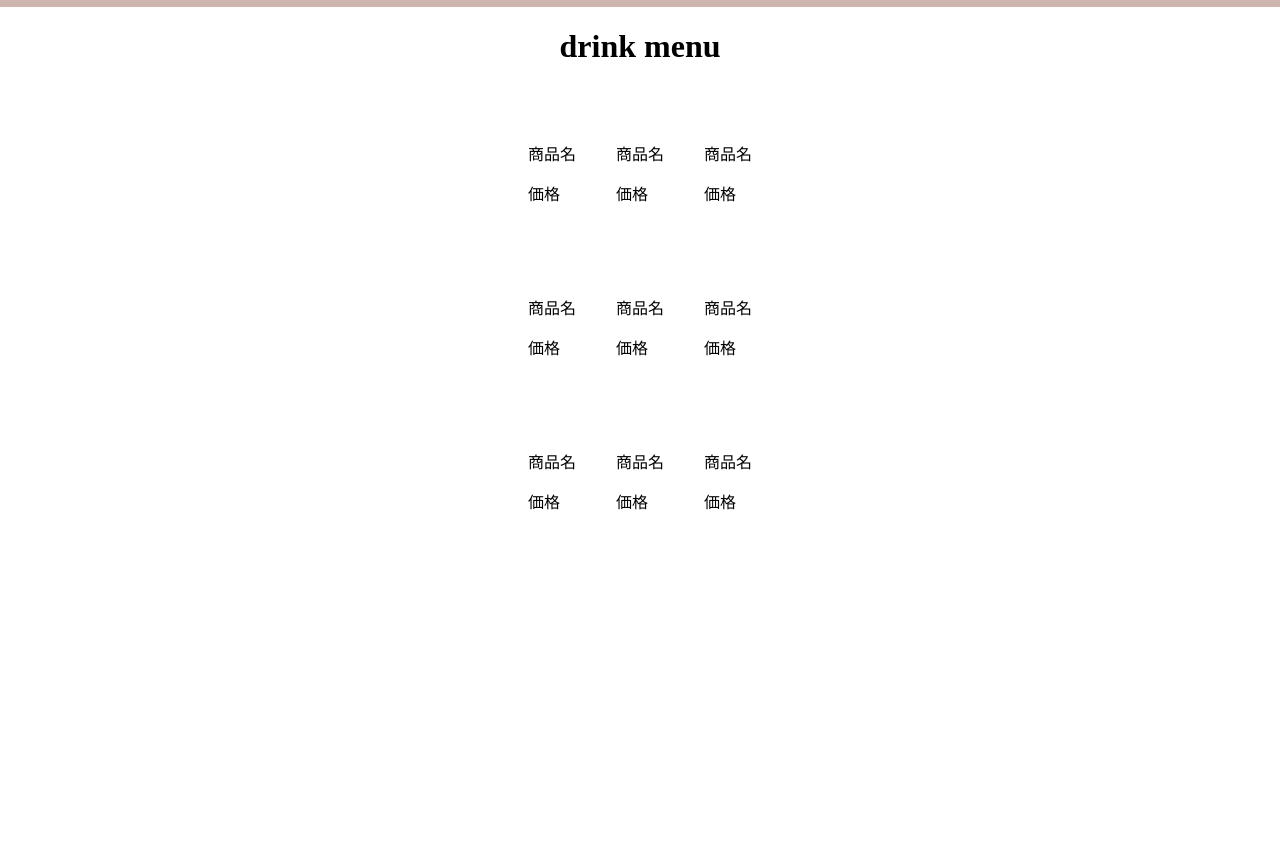
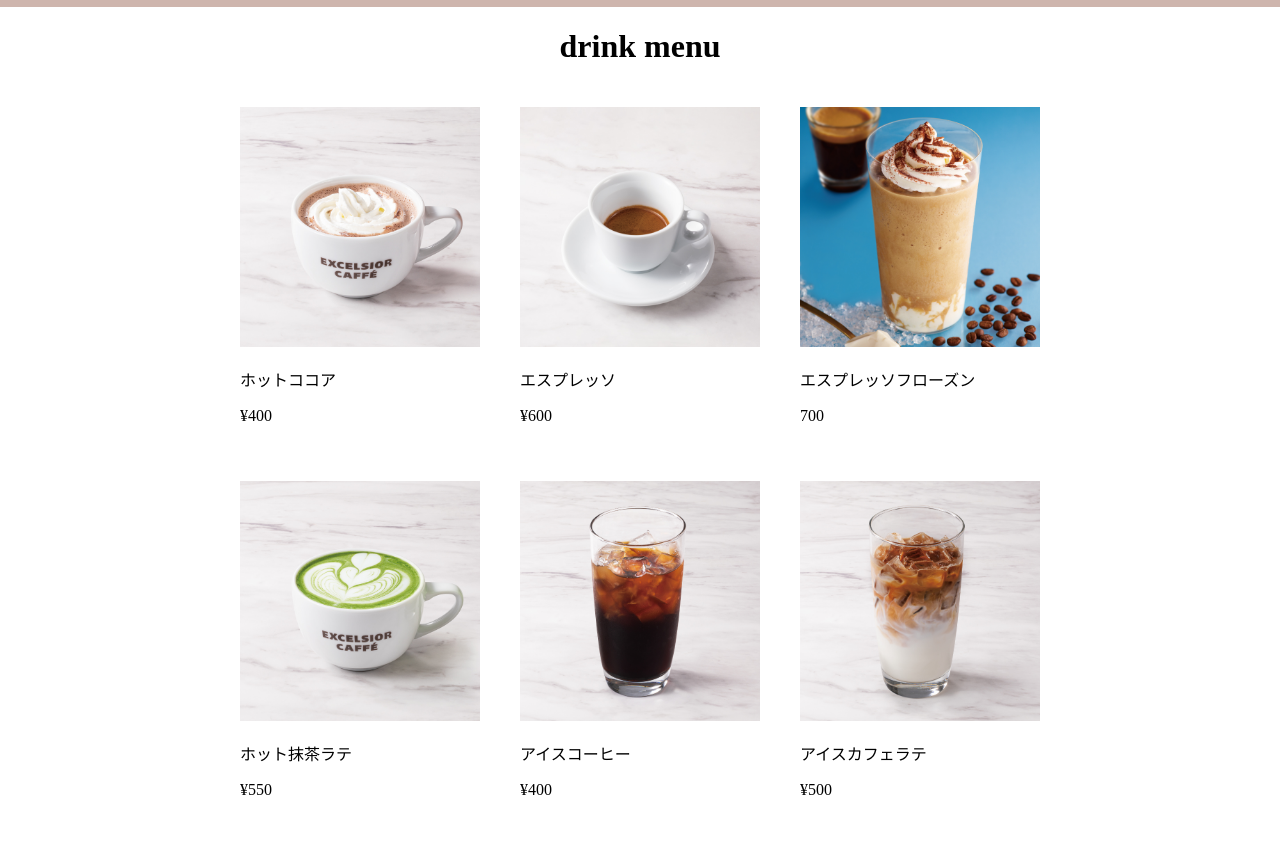
Before and after one commit to git-build-B-team/work-space, a plain HTML site: page drink.html in a window 1280 px wide. Shown: the part 97-949 px from the top of the page. Before the commit the page ends 800 px from the top, so only its background shows below. Drawn offline with nearby package versions, Linux system fonts and the light colour scheme.

Commit message:
プッシュします！

```diff
--- a/drink.html
+++ b/drink.html
@@ -27,59 +27,58 @@
     <div class="item">
 
         <div class="card">
-            <img src="img/sample.png" alt="">
-            <p>商品名</p>
-            <p>価格</p>
+			<img src="img/drink_cocoa.jpeg" alt="">
+			<p>ホットココア</p>
+			<p>¥400</p>
 		</div>
 
 		<div class="card">
-            <img src="img/sample.png" alt="">
-            <p>商品名</p>
-            <p>価格</p>
+			<img src="img/drink_espresso.jpeg" alt="">
+			<p>エスプレッソ</p>
+			<p>¥600</p>
 		</div>
 
 		<div class="card">
-            <img src="img/sample.png" alt="">
-            <p>商品名</p>
-            <p>価格</p>
+			<img src="img/drink_espressofrozen.jpeg" alt="">
+			<p>エスプレッソフローズン</p>
+			<p>700</p>
 		</div>
 
 		<div class="card">
-            <img src="img/sample.png" alt="">
-            <p>商品名</p>
-            <p>価格</p>
+			<img src="img/drink_hotmatcha.jpeg" alt="">
+			<p>ホット抹茶ラテ</p>
+			<p>¥550</p>
 		</div>
 
 		<div class="card">
-            <img src="img/sample.png" alt="">
-            <p>商品名</p>
-            <p>価格</p>
+			<img src="img/drink_icecoffee.jpeg" alt="">
+			<p>アイスコーヒー</p>
+			<p>¥400</p>
 		</div>
 
 		<div class="card">
-            <img src="img/sample.png" alt="">
-            <p>商品名</p>
-            <p>価格</p>
+			<img src="img/drink_icelate.jpeg" alt="">
+			<p>アイスカフェラテ</p>
+			<p>¥500</p>
 		</div>
 
 		<div class="card">
-            <img src="img/sample.png" alt="">
-            <p>商品名</p>
-            <p>価格</p>
+			<img src="img/drink_icematcha.jpeg" alt="">
+			<p>アイス抹茶ラテ</p>
+			<p>¥600</p>
 		</div>
 
 		<div class="card">
-            <img src="img/sample.png" alt="">
-            <p>商品名</p>
-            <p>価格</p>
+			<img src="img/drink_pistàcchiohoney.jpeg" alt="">
+			<p>ピスタチオハニーラテ</p>
+			<p>¥700</p>
 		</div>
 
 		<div class="card">
-            <img src="img/sample.png" alt="">
-            <p>商品名</p>
-            <p>価格</p>
+			<img src="img/drink_tea.jpeg" alt="">
+			<p>ティー</p>
+			<p>¥450</p>
 		</div>
-
 
     </div>
     <script src="https://code.jquery.com/jquery-3.4.1.min.js" integrity="sha256-CSXorXvZcTkaix6Yvo6HppcZGetbYMGWSFlBw8HfCJo=" crossorigin="anonymous"></script>
```
Also changed, not shown: index.html (+11 -0 lines), img/drink_cocoa.jpeg (added), img/drink_espresso.jpeg (added), img/drink_espressofrozen.jpeg (added), img/drink_hotmatcha.jpeg (added), img/drink_icecoffee.jpeg (added), img/drink_icelate.jpeg (added), img/drink_icematcha.jpeg (added), img/drink_pistàcchiohoney.jpeg (added), img/drink_tea.jpeg (added). Lines whose indentation alone changed are shown as unchanged.
